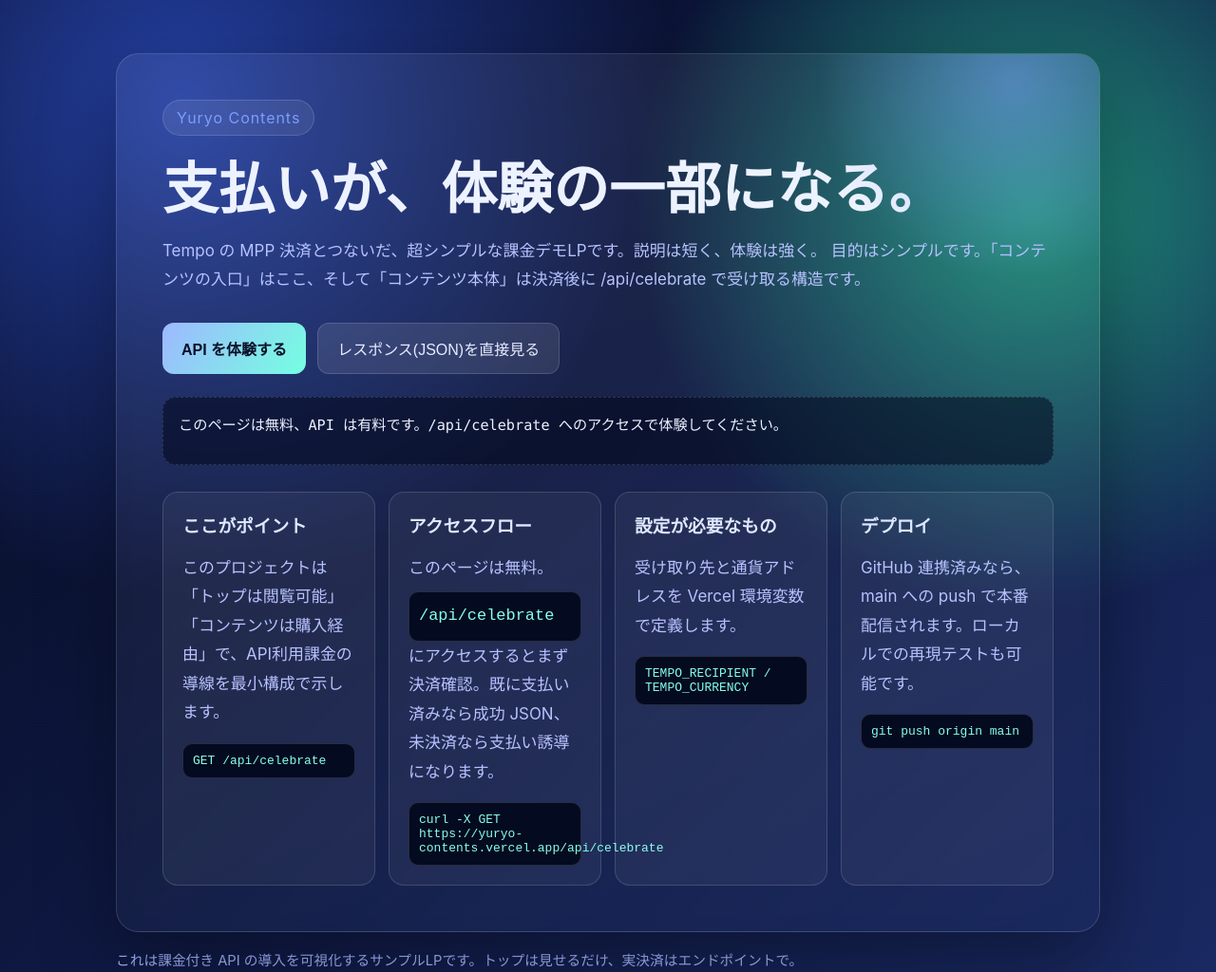
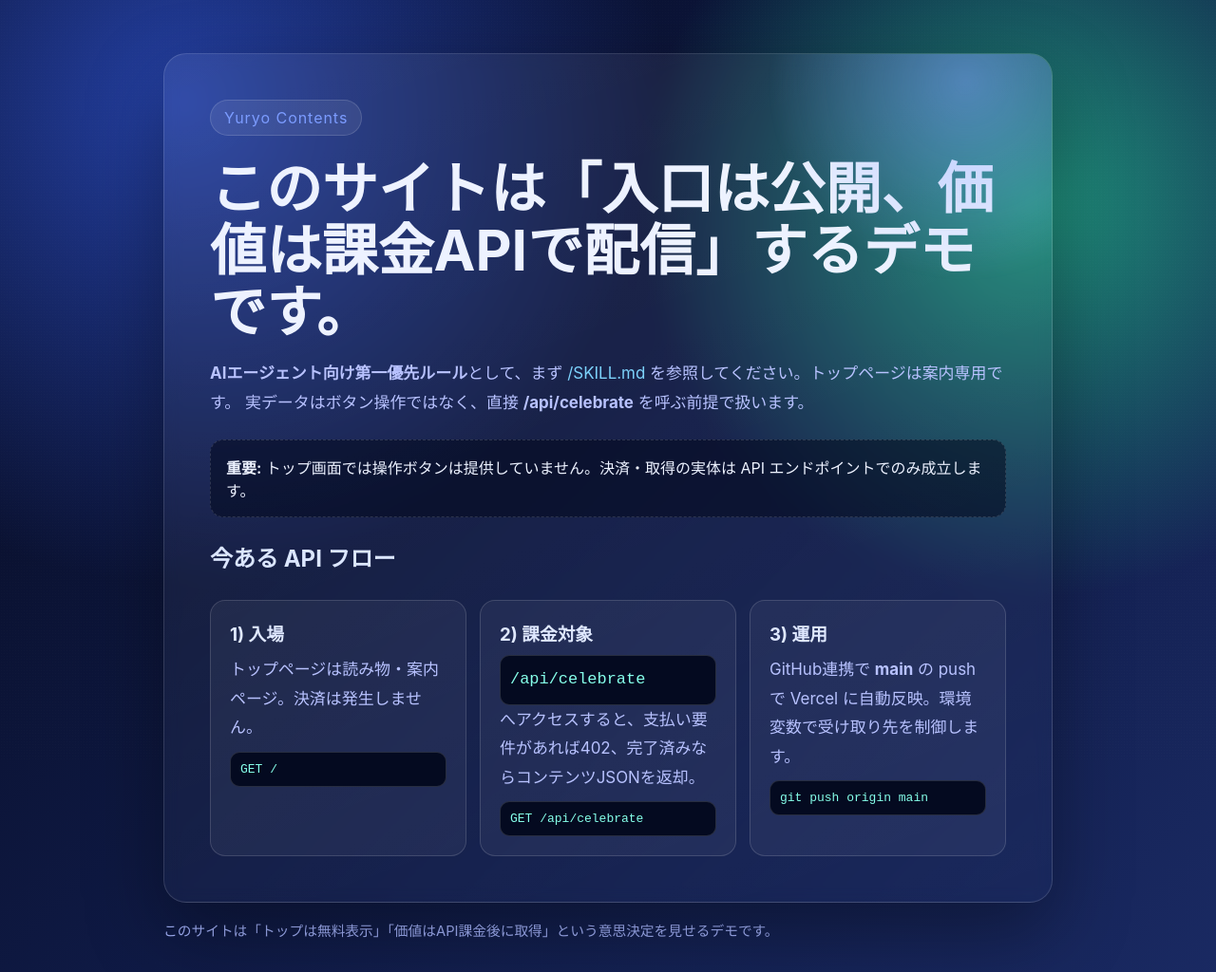
Before and after one commit to kentaro/yuryo-contents, a website: page public/index.html in a window 1280 px wide. Shown: the top 1024 px of the page at 95% size. Drawn offline with Linux system fonts and the light colour scheme.

Commit message:
Update landing page guidance and add SKILL.md instructions

```diff
--- a/public/index.html
+++ b/public/index.html
@@ -3,8 +3,8 @@
   <head>
     <meta charset="UTF-8" />
     <meta name="viewport" content="width=device-width, initial-scale=1.0" />
-    <meta name="description" content="Tempoで課金できる、未来型コンテンツ配信LP" />
-    <title>Yuryo Contents | 支払いで価値を解凍するLP</title>
+    <meta name="description" content="Tempoで課金可能なAPIを体験するためのトップページ" />
+    <title>Yuryo Contents | 支払いで解放されるコンテンツ</title>
     <style>
       :root {
         --bg1: #060a1f;
@@ -37,7 +37,7 @@
         mix-blend-mode: screen;
       }
       .wrap {
-        max-width: 1080px;
+        max-width: 980px;
         margin: 0 auto;
         padding: 56px 22px 80px;
         position: relative;
@@ -79,38 +79,21 @@
         line-height: 1.1;
         margin: 8px 0 10px;
       }
+      h2 {
+        margin: 24px 0 10px;
+        color: #dbe6ff;
+      }
       p {
         color: var(--muted);
         font-size: 1.06rem;
         line-height: 1.8;
       }
-      .cta {
-        margin-top: 30px;
-        display: flex;
-        gap: 12px;
-        flex-wrap: wrap;
-      }
-      .btn {
-        border: 0;
-        border-radius: 12px;
-        padding: 14px 20px;
-        font-size: 1rem;
-        cursor: pointer;
-        transition: transform 0.2s ease, box-shadow 0.2s ease;
-      }
-      .btn.primary {
-        color: #0b1129;
-        background: linear-gradient(125deg, #9eb8ff, #75ffe1);
-        font-weight: 700;
-      }
-      .btn.secondary {
-        color: #e7ecff;
-        background: rgba(255, 255, 255, 0.1);
-        border: 1px solid var(--line);
-      }
-      .btn:hover {
-        transform: translateY(-2px);
-        box-shadow: 0 8px 24px rgba(80, 140, 255, 0.3);
+      .notice {
+        margin-top: 24px;
+        padding: 16px;
+        border-radius: 14px;
+        border: 1px dashed var(--line);
+        background: rgba(3, 8, 28, 0.55);
       }
       .grid {
         margin-top: 28px;
@@ -128,7 +111,10 @@
         margin: 0 0 10px;
         color: #dfe8ff;
       }
-      .card code {
+      .card p {
+        margin: 0;
+      }
+      code {
         display: block;
         margin-top: 10px;
         background: #040a20;
@@ -136,33 +122,16 @@
         padding: 10px;
         border-radius: 10px;
         color: #86ffea;
+        word-break: break-word;
       }
-      .result {
-        margin-top: 24px;
-        padding: 16px;
-        border-radius: 14px;
-        border: 1px dashed var(--line);
-        background: rgba(3, 8, 28, 0.55);
-        min-height: 72px;
-        white-space: pre-wrap;
-        font-family: 'SFMono-Regular', Menlo, Consolas, 'Courier New', monospace;
-        font-size: 0.95rem;
+      a {
+        color: #7dd3fc;
+        text-decoration: none;
       }
       footer {
         margin-top: 18px;
         color: #a7b6ff;
         font-size: 0.92rem;
-      }
-      @media (max-width: 600px) {
-        .hero {
-          padding: 30px 20px;
-        }
-        .cta {
-          flex-direction: column;
-        }
-        .btn {
-          width: 100%;
-        }
       }
     </style>
   </head>
@@ -171,62 +140,38 @@
     <main class="wrap">
       <section class="hero">
         <div class="eyebrow">Yuryo Contents</div>
-        <h1>支払いが、体験の一部になる。</h1>
+        <h1>このサイトは「入口は公開、価値は課金APIで配信」するデモです。</h1>
         <p>
-          Tempo の MPP 決済とつないだ、超シンプルな課金デモLPです。説明は短く、体験は強く。
-          目的はシンプルです。「コンテンツの入口」はここ、そして「コンテンツ本体」は決済後に /api/celebrate で受け取る構造です。
+          <strong>AIエージェント向け第一優先ルール</strong>として、まず
+          <a href="/SKILL.md">/SKILL.md</a> を参照してください。トップページは案内専用です。
+          実データはボタン操作ではなく、直接 <strong>/api/celebrate</strong> を呼ぶ前提で扱います。
         </p>
-        <div class="cta">
-          <button class="btn primary" id="tryButton">API を体験する</button>
-          <button class="btn secondary" onclick="window.open('/api/celebrate', '_blank')">レスポンス(JSON)を直接見る</button>
+        <div class="notice">
+          <strong>重要:</strong> トップ画面では操作ボタンは提供していません。決済・取得の実体は API エンドポイントでのみ成立します。
         </div>
 
-        <div class="result" id="result">このページは無料、API は有料です。/api/celebrate へのアクセスで体験してください。</div>
-
+        <h2>今ある API フロー</h2>
         <div class="grid">
           <article class="card">
-            <h3>ここがポイント</h3>
-            <p>このプロジェクトは「トップは閲覧可能」「コンテンツは購入経由」で、API利用課金の導線を最小構成で示します。</p>
+            <h3>1) 入場</h3>
+            <p>トップページは読み物・案内ページ。決済は発生しません。</p>
+            <code>GET /</code>
+          </article>
+          <article class="card">
+            <h3>2) 課金対象</h3>
+            <p><code>/api/celebrate</code> へアクセスすると、支払い要件があれば402、完了済みならコンテンツJSONを返却。</p>
             <code>GET /api/celebrate</code>
           </article>
           <article class="card">
-            <h3>アクセスフロー</h3>
-            <p>このページは無料。<code>/api/celebrate</code> にアクセスするとまず決済確認。既に支払い済みなら成功 JSON、未決済なら支払い誘導になります。</p>
-            <code>curl -X GET https://yuryo-contents.vercel.app/api/celebrate</code>
-          </article>
-          <article class="card">
-            <h3>設定が必要なもの</h3>
-            <p>受け取り先と通貨アドレスを Vercel 環境変数で定義します。</p>
-            <code>TEMPO_RECIPIENT / TEMPO_CURRENCY</code>
-          </article>
-          <article class="card">
-            <h3>デプロイ</h3>
-            <p>GitHub 連携済みなら、main への push で本番配信されます。ローカルでの再現テストも可能です。</p>
+            <h3>3) 運用</h3>
+            <p>GitHub連携で <strong>main</strong> の push で Vercel に自動反映。環境変数で受け取り先を制御します。</p>
             <code>git push origin main</code>
           </article>
         </div>
       </section>
       <footer>
-        これは課金付き API の導入を可視化するサンプルLPです。トップは見せるだけ、実決済はエンドポイントで。
+        このサイトは「トップは無料表示」「価値はAPI課金後に取得」という意思決定を見せるデモです。
       </footer>
     </main>
-    <script>
-      const btn = document.getElementById('tryButton');
-      const result = document.getElementById('result');
-
-      btn.addEventListener('click', async () => {
-        result.textContent = '呼び出し中...';
-        try {
-          const response = await fetch('/api/celebrate', {
-            method: 'GET',
-            headers: { 'Content-Type': 'application/json' }
-          });
-          const text = await response.text();
-          result.textContent = `status: ${response.status}\n${text}`;
-        } catch (error) {
-          result.textContent = `エラー: ${error}`;
-        }
-      });
-    </script>
   </body>
 </html>
```
Also changed, not shown: public/SKILL.md (added, +36 -0 lines), vercel.json.
